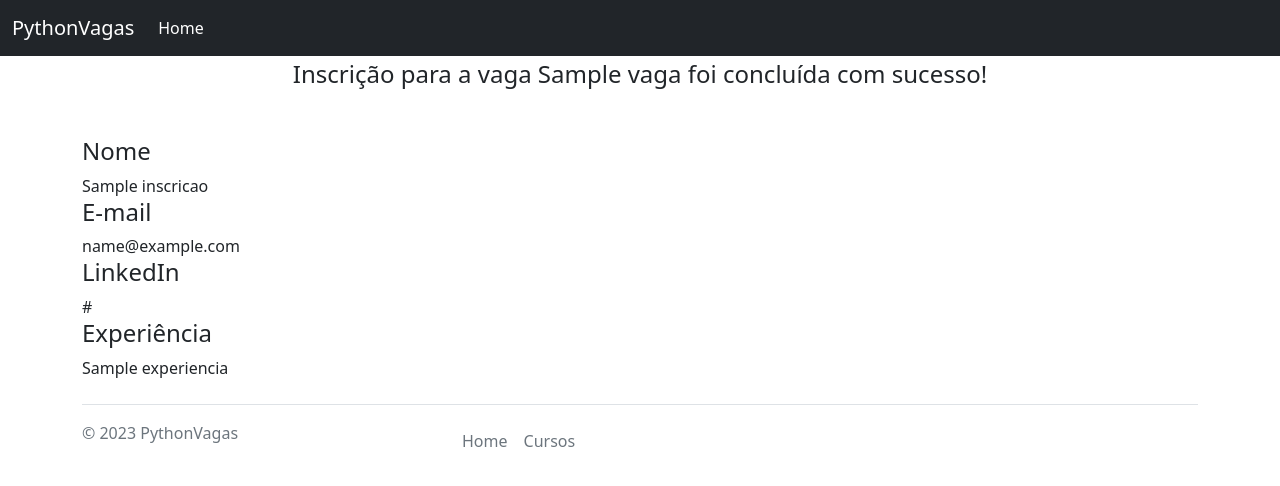
After one commit to pslcorrea/Paython-Carreiras-V02, a Flask app: template templates/inscricao_concluida.html in a window 1280 px wide. The commit adds this page. Shown: the top 486 px of the page. Run offline with Flask 3, Linux system fonts and the light colour scheme; the template is opened without the code that fills it: most values are stand-ins (such as "Sample title", 1, 10 or a date in 2020).

Commit message:
Finalização da etapa de inscrição e criação de tabela em banco de dados

```diff
--- a/app.py
+++ b/app.py
@@ -1,5 +1,6 @@
-from flask import Flask, render_template, jsonify
-from database import carrega_vagas_db, carrega_vaga_db
+from flask import Flask, jsonify, render_template, request
+
+from database import adiciona_inscricao, carrega_vaga_db, carrega_vagas_db
 
 app = Flask(__name__)
 
@@ -23,6 +24,12 @@ def mostra_vaga(id):
         return 'Not Found', 404
     return render_template('detalhe_vaga.html', vaga=vaga)
 
+@app.route('/vaga/<id>/inscricao', methods=['GET','POST'])
+def inscricao_vaga(id):
+  vaga = carrega_vaga_db(id)
+  data = request.form
+  adiciona_inscricao(id, data)
+  return render_template('inscricao_concluida.html', inscricao=data, vaga=vaga)
 
 if __name__ == '__main__':
     app.run(host='0.0.0.0', debug=True)
--- /dev/null
+++ b/templates/includes/anotacoes.txt
@@ -0,0 +1,6 @@
+Fazer uma lista com dados do banco, separar item a cada ponto
+<ul>
+  {% for linha in vaga.responsabilidades.split(".") %}
+    <li>{{ linha }}</li>
+  {% endfor %}
+</ul>
--- a/templates/includes/navbar.html
+++ b/templates/includes/navbar.html
@@ -1,12 +1,12 @@
 <nav class="navbar navbar-expand-lg navbar-dark bg-dark fixed-top">
   <div class="container-fluid">
-    <a class="navbar-brand" href="#">PythonVagas</a>
+    <a class="navbar-brand" href="{{url_for('home')}}">PythonVagas</a>
     <button class="navbar-toggler" type="button" data-bs-toggle="collapse" data-bs-target="#navbarNavAltMarkup" aria-controls="navbarNavAltMarkup" aria-expanded="false" aria-label="Toggle navigation">
       <span class="navbar-toggler-icon"></span>
     </button>
     <div class="collapse navbar-collapse" id="navbarNavAltMarkup">
       <div class="navbar-nav">
-        <a class="nav-link active" aria-current="page" href="#">Home</a>
+        <a class="nav-link active" aria-current="page" href="{{url_for('home')}}">Home</a>
       </div>
     </div>
   </div>
--- /dev/null
+++ b/templates/inscricao_concluida.html
@@ -0,0 +1,25 @@
+<!DOCTYPE html>
+<html lang="pt-br">
+<head>
+  <meta charset="UTF-8">
+  <meta http-equiv="X-UA-Compatible" content="IE=edge">
+  <meta name="viewport" content="width=device-width, initial-scale=1.0">
+  <title>Inscrição Concluida</title>
+    <link rel="stylesheet" href="https://cdn.jsdelivr.net/npm/bootstrap@5.2.3/dist/css/bootstrap.min.css" integrity="sha384-rbsA2VBKQhggwzxH7pPCaAqO46MgnOM80zW1RWuH61DGLwZJEdK2Kadq2F9CUG65" crossorigin="anonymous">
+</head>
+<body>
+  {% include 'includes/navbar.html' %}
+  <div class="container">
+    <h2 class="text-center fs-4 mb-5">Inscrição para a vaga {{vaga.titulo}} foi concluída com sucesso!      </h2>
+    <h4>Nome</h4>
+    <div>{{inscricao.nome}}</div>
+    <h4>E-mail</h4>
+    <div>{{inscricao.email}}</div>
+    <h4>LinkedIn</h4>
+    <div>{{inscricao.linkedin}}</div>
+    <h4>Experiência</h4>
+    <div>{{inscricao.experiencia}}</div>
+  </div>
+  {% include 'includes/footer.html' %}
+</body>
+</html>
```
Also changed, not shown: database.py (+15 -0 lines), templates/detalhe_vaga.html (+8 -5 lines), templates/includes/form_inscricao.html (added, +24 -0 lines).
